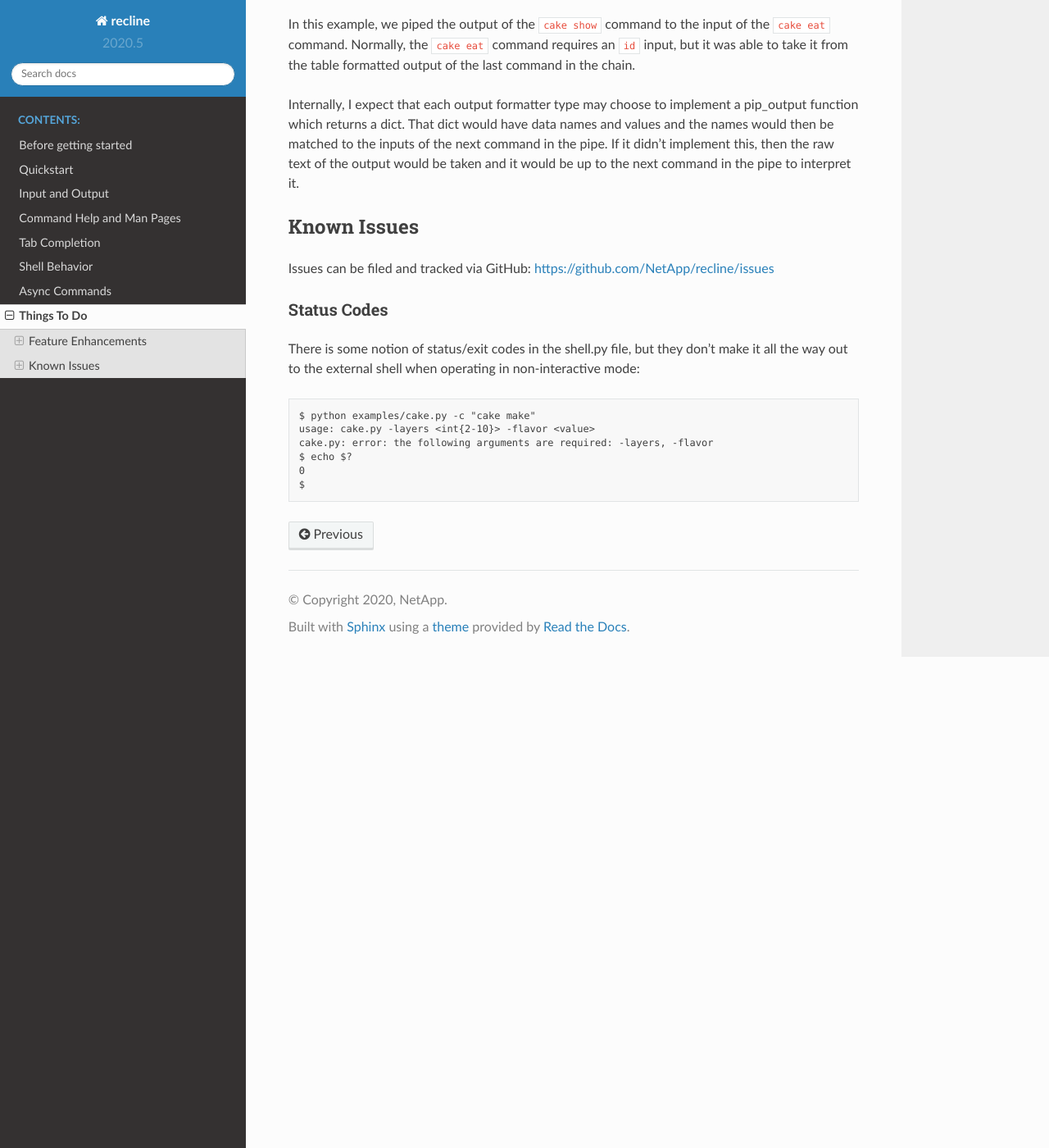
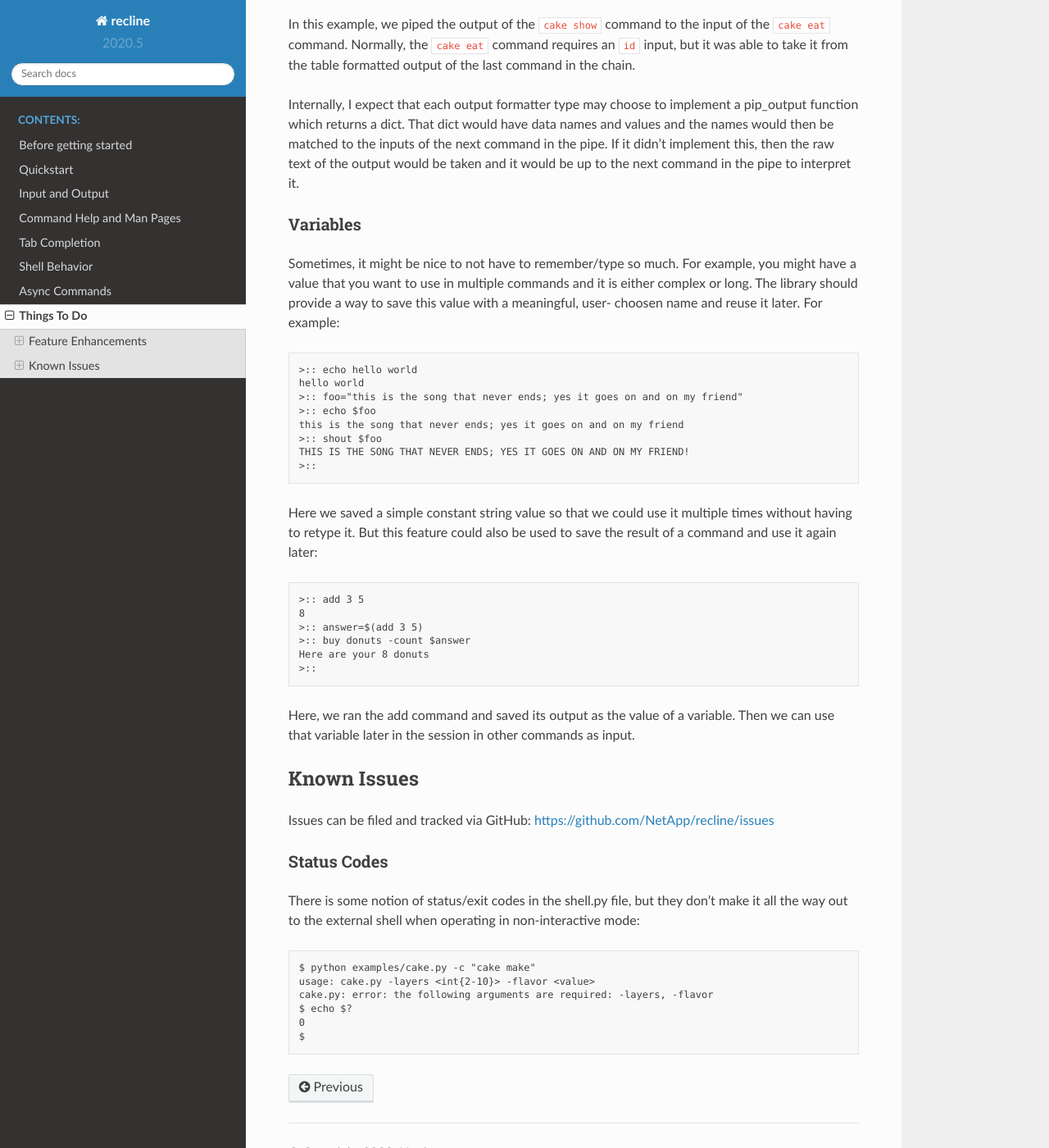
Before and after one commit to NetApp/recline, a Sphinx documentation site: the page built from docs/todo/index.rst, in a window 1280 px wide and 1400 px high, scrolled down 1173 px. Shown: the whole window at 82% size. Built offline with Sphinx 7.4.7 and the Read the Docs theme 2.0.0, drawn with Linux system fonts in a browser that asks for light colours; pages that are not in the unit, such as notebooks, are missing from menus; the version number is read from the project's files by our own code.

Commit message:
Added future idea about variables

```diff
--- a/docs/todo/index.rst
+++ b/docs/todo/index.rst
@@ -30,11 +30,9 @@ In this case, TableFormat would be the default if the user didn't choose anythin
 explicitly. There would need to be some mechanism by which arguments were added to
 the command based on the output types it supports.
 
-
 Support gevent
 **************
 We may want to support gevent in addition to asyncio for async commands
-
 
 Pipelines
 *********
@@ -66,6 +64,37 @@ values and the names would then be matched to the inputs of the next command
 in the pipe. If it didn't implement this, then the raw text of the output would
 be taken and it would be up to the next command in the pipe to interpret it.
 
+Variables
+*********
+
+Sometimes, it might be nice to not have to remember/type so much. For example, you might
+have a value that you want to use in multiple commands and it is either complex
+or long. The library should provide a way to save this value with a meaningful, user-
+choosen name and reuse it later. For example::
+
+    >:: echo hello world
+    hello world
+    >:: foo="this is the song that never ends; yes it goes on and on my friend"
+    >:: echo $foo
+    this is the song that never ends; yes it goes on and on my friend
+    >:: shout $foo
+    THIS IS THE SONG THAT NEVER ENDS; YES IT GOES ON AND ON MY FRIEND!
+    >::
+
+Here we saved a simple constant string value so that we could use it multiple times
+without having to retype it. But this feature could also be used to save the result
+of a command and use it again later::
+
+    >:: add 3 5
+    8
+    >:: answer=$(add 3 5)
+    >:: buy donuts -count $answer
+    Here are your 8 donuts
+    >::
+
+Here, we ran the add command and saved its output as the value of a variable. Then
+we can use that variable later in the session in other commands as input.
+
 Known Issues
 ------------
 
```
